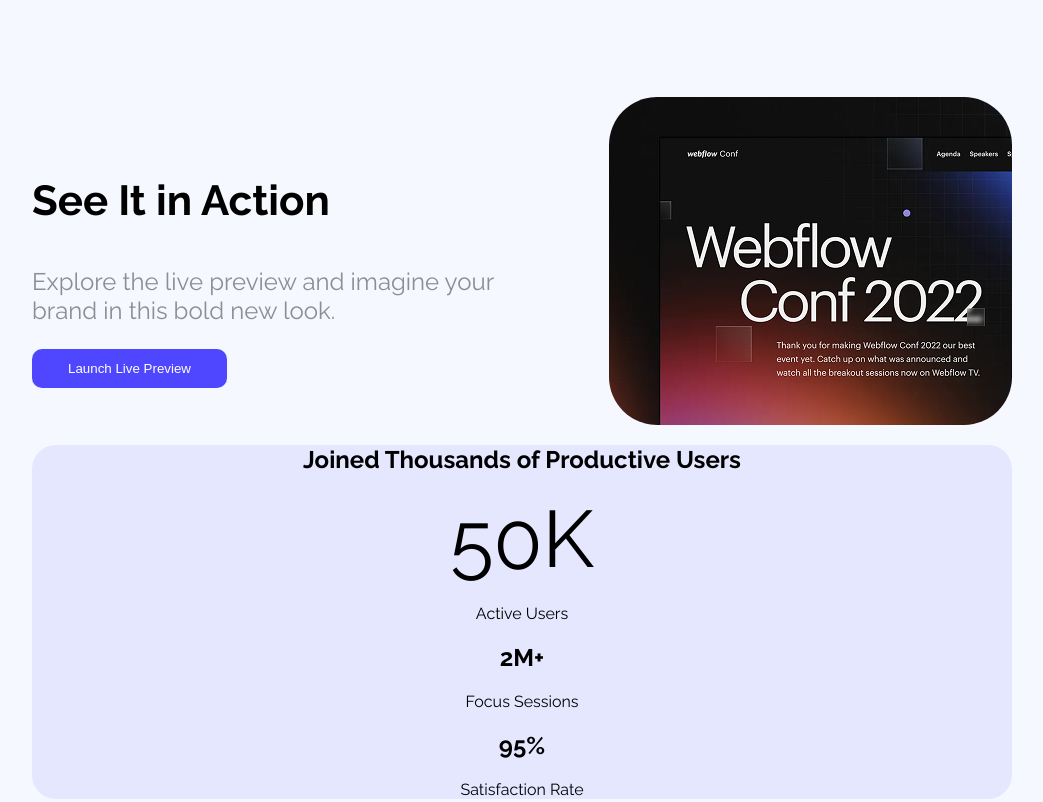
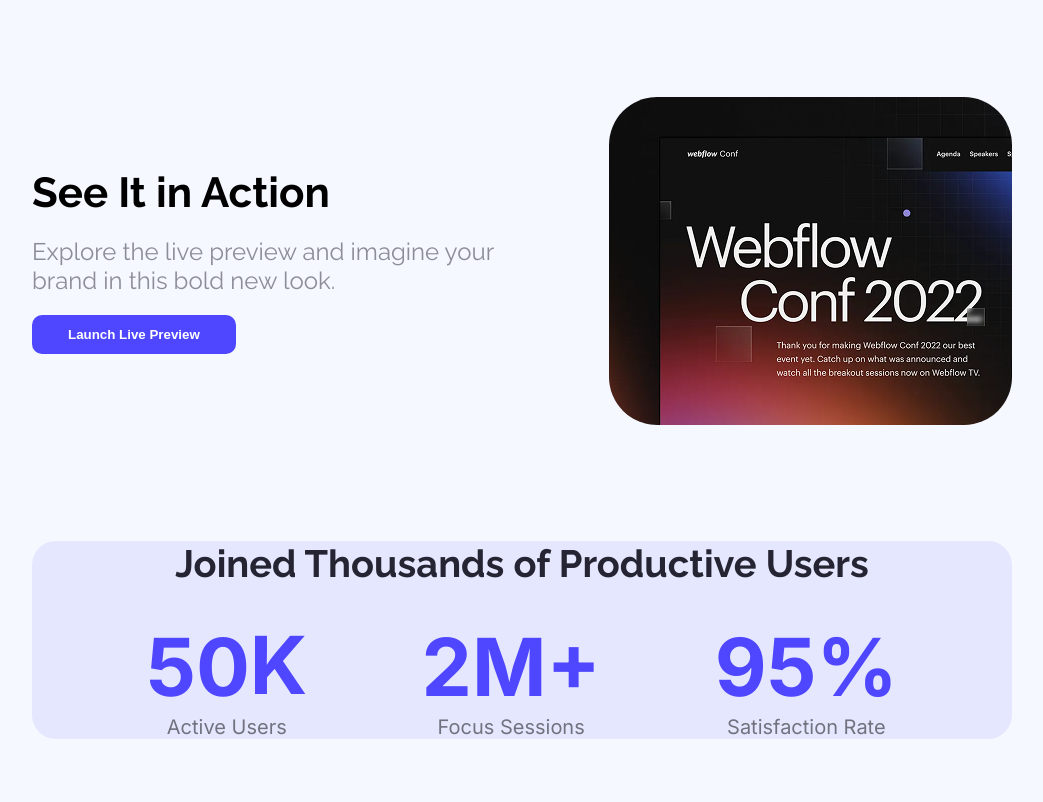
Before and after one commit to progKitty/Portfolio-Project, a plain HTML site: page index.html in a window 1280 px wide. Shown: the part 600-1402 px from the top of the page, without its empty margins (118-1161 px from the left). Drawn offline with Linux system fonts and the light colour scheme.

Commit message:
action and portfolio done

```diff
--- a/index.html
+++ b/index.html
@@ -9,6 +9,11 @@
     <link rel="preconnect" href="https://fonts.googleapis.com">
 <link rel="preconnect" href="https://fonts.gstatic.com" crossorigin>
 <link href="https://fonts.googleapis.com/css2?family=Raleway:ital,wght@0,100..900;1,100..900&display=swap" rel="stylesheet">
+
+<link rel="preconnect" href="https://fonts.googleapis.com">
+<link rel="preconnect" href="https://fonts.gstatic.com" crossorigin>
+<link href="https://fonts.googleapis.com/css2?family=Inter:ital,opsz,wght@0,14..32,100..900;1,14..32,100..900&display=swap" rel="stylesheet">
+
 <link rel="stylesheet" href="styles/style.css">
 
 </head>
@@ -41,12 +46,14 @@
 </div>
 <img src="Assets/wc-mini.png" alt="" class="action-img">
 </section>
+
+
 <section class="portfolio max-width">
-    <h1>Joined Thousands of Productive Users</h1>
+    <h1 >Joined Thousands of Productive Users</h1>
 
-    <div class="portfolio-numbers">
+    <div class="portfolio-numbers inter-primary">
         <div>
-            <span class="num">50</span><span class="letter">K</span>
+           <h1 ><span class="num">50</span><span class="letter">K</span></h1>
             <p>Active Users</p>
 
         </div>
@@ -125,12 +132,13 @@
 
  </section>
 
- <section class="focus max-width">
+ <section class="max-width">
+    <div class="focus">
     <h3>Ready to focus better</h3>
     <p>This template instantly leveled up our presence.” – Studio Vertex</p>
     <button class="btn-primary">Get Started Free</button>
 <img src="Assets/wc-big.png" alt="focus iamge">
-
+</div>
  </section>
 
  <section class="contact">
--- a/styles/style.css
+++ b/styles/style.css
@@ -1,6 +1,16 @@
 
 .raleway-primary {
   font-family: "Raleway", sans-serif;
+  font-optical-sizing: auto;
+
+  font-style: normal;
+}
+
+
+
+
+.inter-primary {
+  font-family: "Inter", sans-serif;
   font-optical-sizing: auto;
 
   font-style: normal;
@@ -24,6 +34,7 @@ ul{
   border-radius: 10px;
   background-color: #4E47FF;
   color: white;
+  font-weight: bold;
 
 }
 .max-width{
@@ -85,9 +96,16 @@ header{
     align-items: center;
     margin-top: 116px;
 }
-
+.action-text h3{
+  margin: 0px;
+}
 .action-text{
-  max-width: 517px;
+      max-width: 517px;
+    display: flex;
+    flex-direction: column;
+    justify-content: space-between;
+    align-items: flex-start;
+    gap: 20px;
 }
 main section{
 margin: 116px 0px;
@@ -169,9 +187,30 @@ margin: 116px 0px;
 
 /*focus*/
 
-.focus{
-  text-align: center;
+.focus h3,p{
+  margin: 0;
 }
+.focus h3{
+  font-size: 50px;
+  font-weight: bold;
+}
+  .focus {
+   text-align: center;
+    display: flex;
+    flex-direction: column;
+    align-items: center;
+    justify-content: space-between;
+    gap: 20px;
+    background-color: #FFFFFF;
+    border-radius: 14px;
+    padding: 71px 0px;
+    margin: 137px 0px;
+}
+.focus p{
+  color: #000000;
+  opacity: 50%;
+}
+
 .focus img{
   border-radius: 48px;
 }
@@ -180,3 +219,34 @@ margin: 116px 0px;
   text-align: center;
 } */
 /*footer styles*/
+
+/*portfolio numbers*/
+.portfolio{
+  margin-top:116px;
+  line-height: auto;
+}
+.portfolio h1{
+  font-size: 38px;
+  font-weight: bold;
+  color: #252432;
+}
+.portfolio-numbers{
+
+  display: flex;
+  justify-content: space-evenly;
+  align-items: center;
+}
+.portfolio-numbers h1{
+  font-family: ;
+  font-size: 80px;
+  margin: 0px;
+  padding: 0px;
+  color: #4E47FF;
+}
+.portfolio-numbers p{
+font-weight: 400;
+font-size: 20px;
+    opacity: 50%;
+    color: #000000;
+    margin: 0;
+}
```
